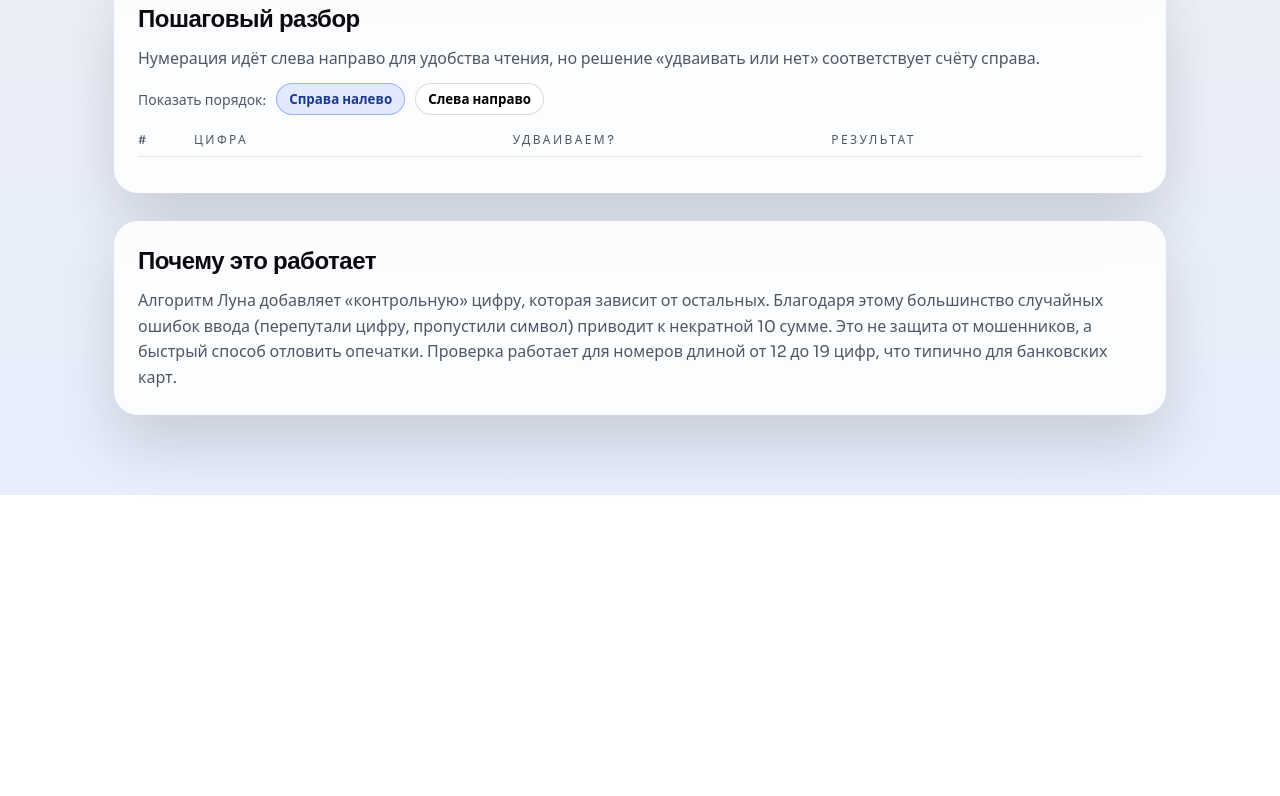
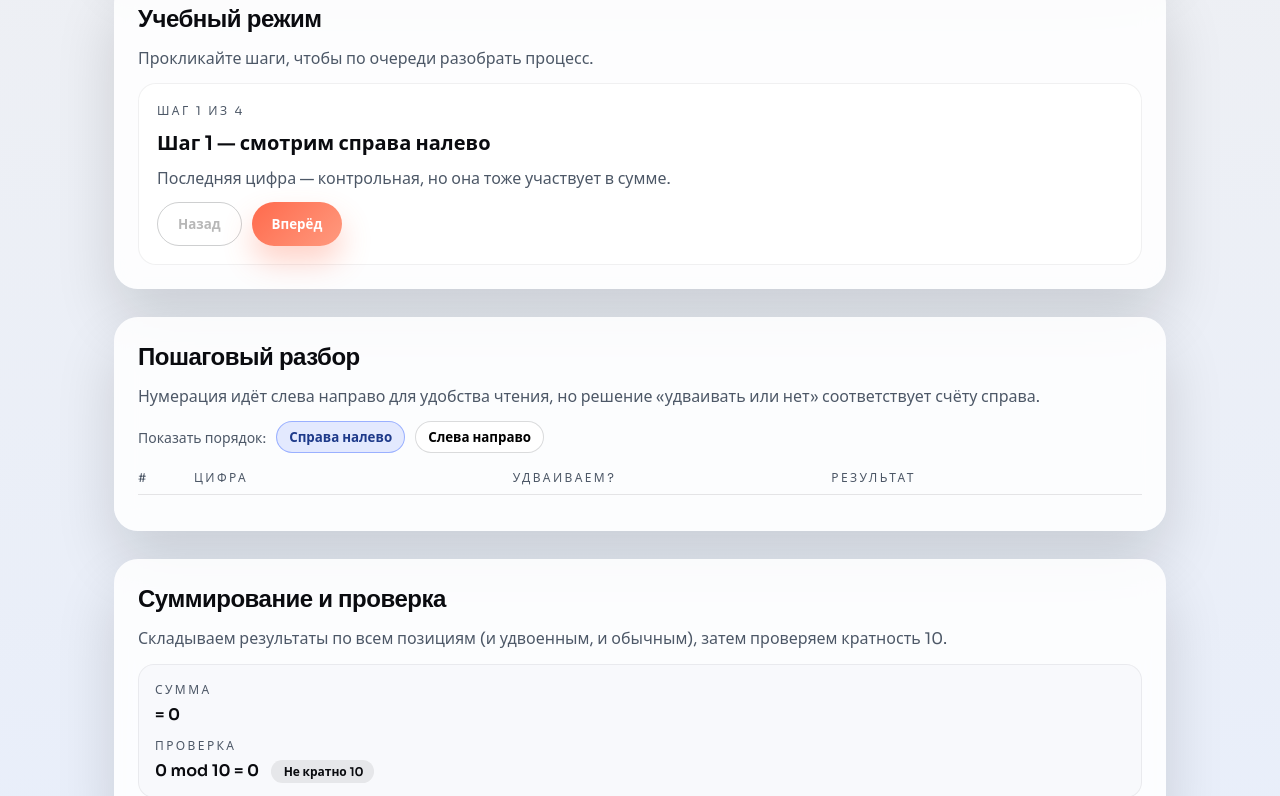
Before and after one commit to AlexMelanFromRingo/card-check-algo, an Angular app: page / in a window 1280 px wide. Shown: the part 1187-1983 px from the top of the page. Before the commit the page ends 1682 px from the top, so only its background shows below. Built offline with nearby package versions, Linux system fonts and the light colour scheme.

Commit message:
Add tutorial mode and sum breakdown

```diff
--- a/src/app/app.component.css
+++ b/src/app/app.component.css
@@ -107,6 +107,30 @@
 .card__number {
   font-size: 20px;
   letter-spacing: 0.1em;
+}
+
+.card__number--digits {
+  display: flex;
+  flex-wrap: wrap;
+  gap: 4px;
+  font-family: 'Space Grotesk', 'Sora', sans-serif;
+}
+
+.digit {
+  display: inline-flex;
+  align-items: center;
+  justify-content: center;
+  padding: 4px 6px;
+  border-radius: 6px;
+  background: rgba(255, 255, 255, 0.08);
+}
+
+.digit--double {
+  background: rgba(255, 106, 76, 0.35);
+}
+
+.digit__spacer {
+  width: 10px;
 }
 
 .card__meta {
@@ -233,6 +257,50 @@
   color: #0f5b42;
 }
 
+.tutorial {
+  background: var(--card);
+  border-radius: var(--radius);
+  box-shadow: var(--shadow);
+  padding: 24px;
+  backdrop-filter: blur(12px);
+}
+
+.tutorial__lead {
+  margin: 0 0 12px;
+  color: var(--muted);
+}
+
+.tutorial__card {
+  padding: 18px;
+  border-radius: 18px;
+  background: rgba(255, 255, 255, 0.9);
+  border: 1px solid rgba(13, 15, 20, 0.06);
+  display: grid;
+  gap: 10px;
+}
+
+.tutorial__step {
+  font-size: 12px;
+  text-transform: uppercase;
+  letter-spacing: 0.2em;
+  color: var(--muted);
+}
+
+.tutorial__card h3 {
+  margin: 0;
+  font-size: 20px;
+}
+
+.tutorial__card p {
+  margin: 0;
+}
+
+.tutorial__actions {
+  display: flex;
+  gap: 10px;
+  flex-wrap: wrap;
+}
+
 .table__controls {
   display: flex;
   align-items: center;
@@ -311,6 +379,64 @@
   margin: 0;
 }
 
+.sum {
+  background: var(--card);
+  border-radius: var(--radius);
+  box-shadow: var(--shadow);
+  padding: 24px;
+  backdrop-filter: blur(12px);
+}
+
+.sum__lead {
+  margin: 0 0 12px;
+  color: var(--muted);
+}
+
+.sum__box {
+  padding: 16px;
+  border-radius: 16px;
+  background: rgba(248, 249, 252, 0.9);
+  border: 1px solid rgba(13, 15, 20, 0.06);
+  display: grid;
+  gap: 12px;
+}
+
+.sum__row {
+  display: grid;
+  gap: 6px;
+}
+
+.sum__label {
+  font-size: 12px;
+  text-transform: uppercase;
+  letter-spacing: 0.2em;
+  color: var(--muted);
+}
+
+.sum__expr {
+  font-size: 16px;
+  font-weight: 600;
+}
+
+.sum__badge {
+  margin-left: 12px;
+  padding: 4px 10px;
+  border-radius: 999px;
+  font-size: 12px;
+  font-weight: 700;
+  background: rgba(13, 15, 20, 0.08);
+}
+
+.sum__badge.ok {
+  background: rgba(37, 194, 139, 0.2);
+  color: #0f5b42;
+}
+
+.sum__badge.bad {
+  background: rgba(210, 75, 75, 0.18);
+  color: #8b1d1d;
+}
+
 .card::after {
   content: '';
   position: absolute;
--- a/src/app/app.component.html
+++ b/src/app/app.component.html
@@ -15,7 +15,15 @@
     <div class="hero__card">
       <div class="card">
         <div class="card__chip"></div>
-        <div class="card__number">{{ formatted() || '0000 0000 0000 0000' }}</div>
+        <div class="card__number card__number--digits">
+          <ng-container *ngIf="digits().length > 0; else emptyDigits">
+            <ng-container *ngFor="let step of luhnSteps(); index as idx">
+              <span class="digit" [class.digit--double]="step.doubled">{{ step.digit }}</span>
+              <span class="digit__spacer" *ngIf="(idx + 1) % 4 === 0"> </span>
+            </ng-container>
+          </ng-container>
+          <ng-template #emptyDigits>0000 0000 0000 0000</ng-template>
+        </div>
         <div class="card__meta">
           <span>VALIDITY</span>
           <strong>{{ isValid() ? 'VALID' : 'CHECK' }}</strong>
@@ -86,6 +94,22 @@
     </div>
   </section>
 
+  <section class="tutorial">
+    <h2>Учебный режим</h2>
+    <p class="tutorial__lead">Прокликайте шаги, чтобы по очереди разобрать процесс.</p>
+    <div class="tutorial__card">
+      <div class="tutorial__step">Шаг {{ tutorialIndex() + 1 }} из {{ tutorialSteps.length }}</div>
+      <h3>{{ currentTutorial().title }}</h3>
+      <p>{{ currentTutorial().body }}</p>
+      <div class="tutorial__actions">
+        <button class="btn btn--ghost" type="button" (click)="prevTutorial()" [disabled]="tutorialIndex() === 0">Назад</button>
+        <button class="btn btn--primary" type="button" (click)="nextTutorial()" [disabled]="tutorialIndex() === tutorialSteps.length - 1">
+          Вперёд
+        </button>
+      </div>
+    </div>
+  </section>
+
   <section class="table">
     <h2>Пошаговый разбор</h2>
     <p class="table__lead">
@@ -110,6 +134,30 @@
     </div>
   </section>
 
+  <section class="sum">
+    <h2>Суммирование и проверка</h2>
+    <p class="sum__lead">
+      Складываем результаты по всем позициям (и удвоенным, и обычным), затем проверяем кратность 10.
+    </p>
+    <div class="sum__box">
+      <div class="sum__row">
+        <span class="sum__label">Сумма</span>
+        <span class="sum__expr">
+          {{ sumExpression().join(' + ') }} = <strong>{{ total() }}</strong>
+        </span>
+      </div>
+      <div class="sum__row">
+        <span class="sum__label">Проверка</span>
+        <span class="sum__expr">
+          {{ total() }} mod 10 = <strong>{{ sumRemainder() }}</strong>
+          <span class="sum__badge" [class.ok]="isValid()" [class.bad]="!isValid() && digits().length >= 12 && digits().length <= 19">
+            {{ isValid() ? 'Кратно 10' : 'Не кратно 10' }}
+          </span>
+        </span>
+      </div>
+    </div>
+  </section>
+
   <section class="note">
     <h2>Почему это работает</h2>
     <p>
--- a/src/app/app.component.ts
+++ b/src/app/app.component.ts
@@ -21,6 +21,7 @@ interface LuhnStep {
 export class AppComponent {
   rawInput = signal('');
   mode = signal<'rtl' | 'ltr'>('rtl');
+  tutorialIndex = signal(0);
 
   digits = computed(() => {
     const cleaned = this.rawInput().replace(/\D/g, '');
@@ -62,6 +63,31 @@ export class AppComponent {
     const steps = this.luhnSteps();
     return this.mode() === 'rtl' ? [...steps].reverse() : steps;
   });
+
+  sumExpression = computed(() => this.luhnSteps().map((step) => step.result));
+
+  sumRemainder = computed(() => this.total() % 10);
+
+  tutorialSteps = [
+    {
+      title: 'Шаг 1 — смотрим справа налево',
+      body: 'Последняя цифра — контрольная, но она тоже участвует в сумме.'
+    },
+    {
+      title: 'Шаг 2 — удваиваем через одну',
+      body: 'Каждую вторую цифру, считая справа, умножаем на 2.'
+    },
+    {
+      title: 'Шаг 3 — корректируем больше 9',
+      body: 'Если получилось 10–18, вычитаем 9 (это эквивалентно сумме цифр).'
+    },
+    {
+      title: 'Шаг 4 — складываем и делим на 10',
+      body: 'Складываем все результаты и проверяем, что сумма кратна 10.'
+    }
+  ];
+
+  currentTutorial = computed(() => this.tutorialSteps[this.tutorialIndex()]);
 
   total = computed(() => this.luhnSteps().reduce((sum, step) => sum + step.result, 0));
 
@@ -115,4 +141,12 @@ export class AppComponent {
   setMode(next: 'rtl' | 'ltr'): void {
     this.mode.set(next);
   }
+
+  prevTutorial(): void {
+    this.tutorialIndex.set(Math.max(0, this.tutorialIndex() - 1));
+  }
+
+  nextTutorial(): void {
+    this.tutorialIndex.set(Math.min(this.tutorialSteps.length - 1, this.tutorialIndex() + 1));
+  }
 }
```
